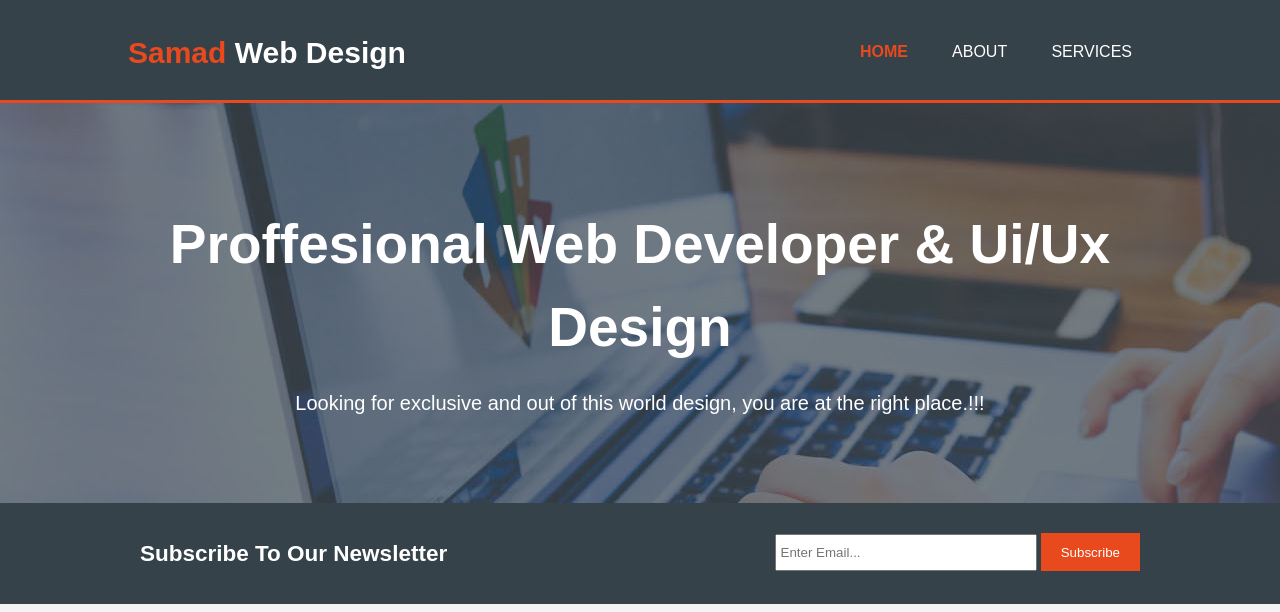
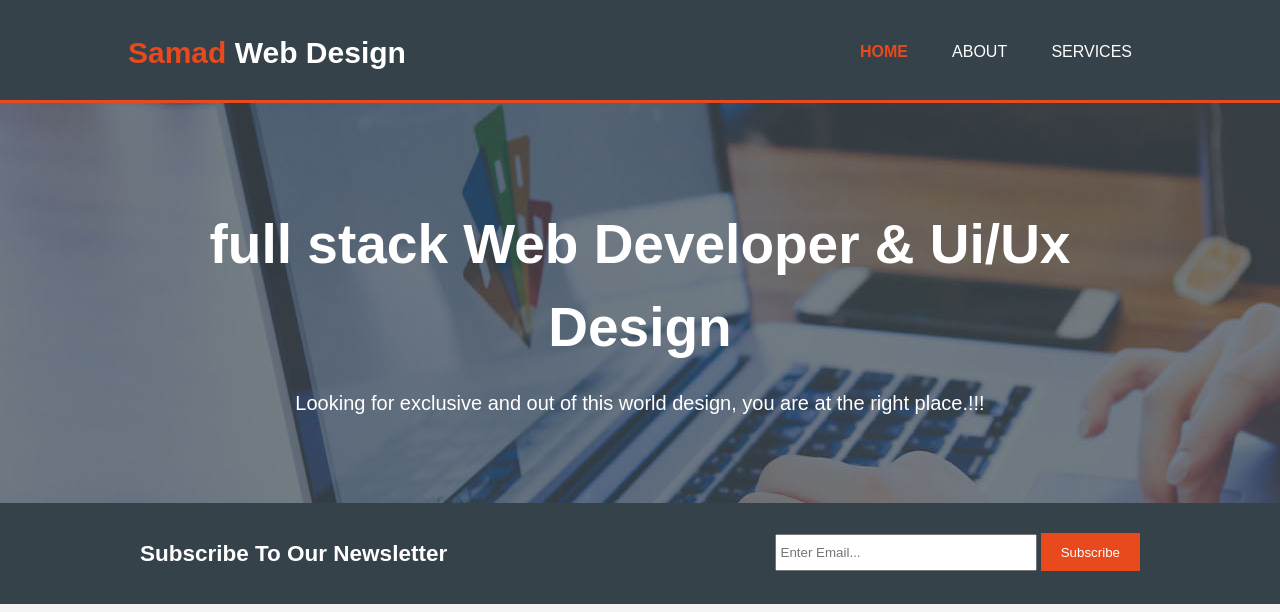
Before and after one commit to samad13/reponsive-with-html-css, a plain HTML site: page index.html in a window 1280 px wide. Shown: the top 612 px of the page. Drawn offline with Linux system fonts and the light colour scheme.

Commit message:
Update index.html

```diff
--- a/index.html
+++ b/index.html
@@ -23,7 +23,7 @@
     </header>
     <section id="showcase">
         <div class="container">
-            <h1>Proffesional Web Developer & Ui/Ux Design</h1>
+            <h1>full stack Web Developer & Ui/Ux Design</h1>
             <p>Looking for exclusive and out of this world design, you are at the right place.!!!</p>
         </div>
     </section>
```
